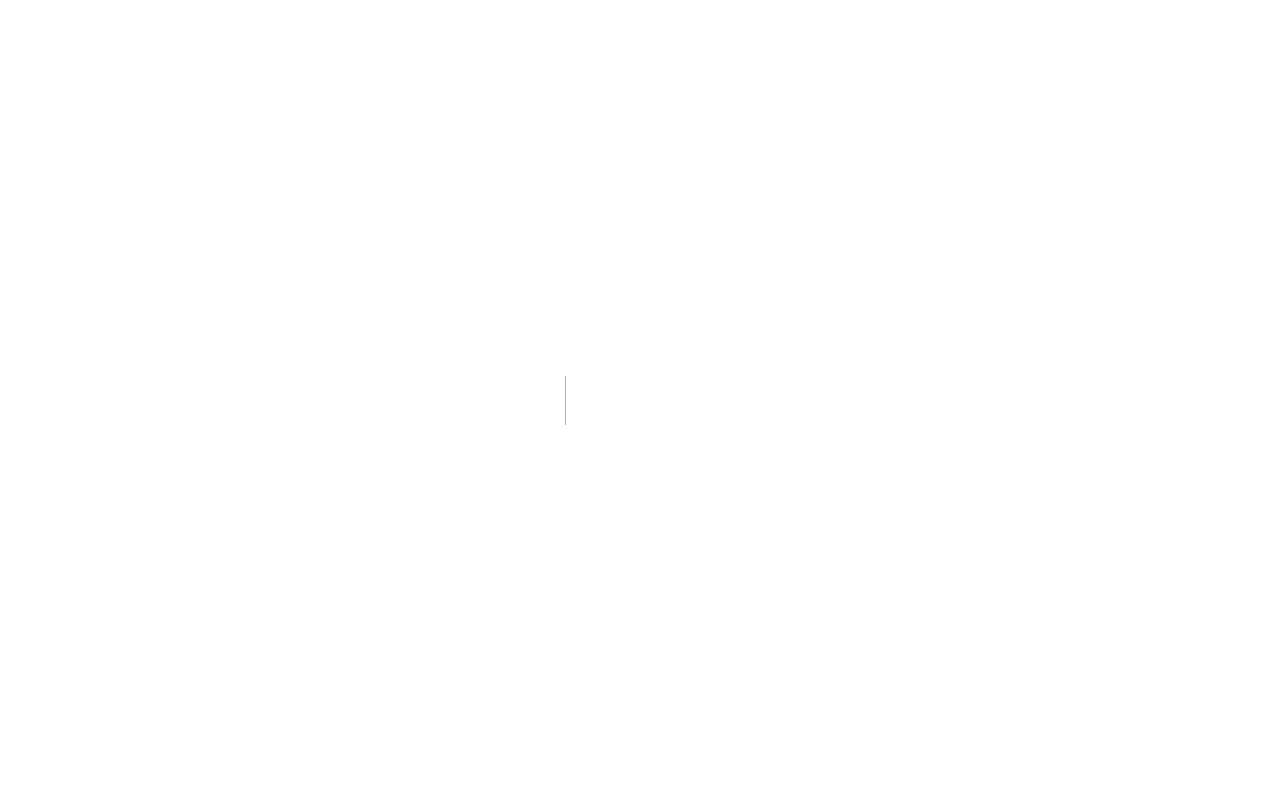
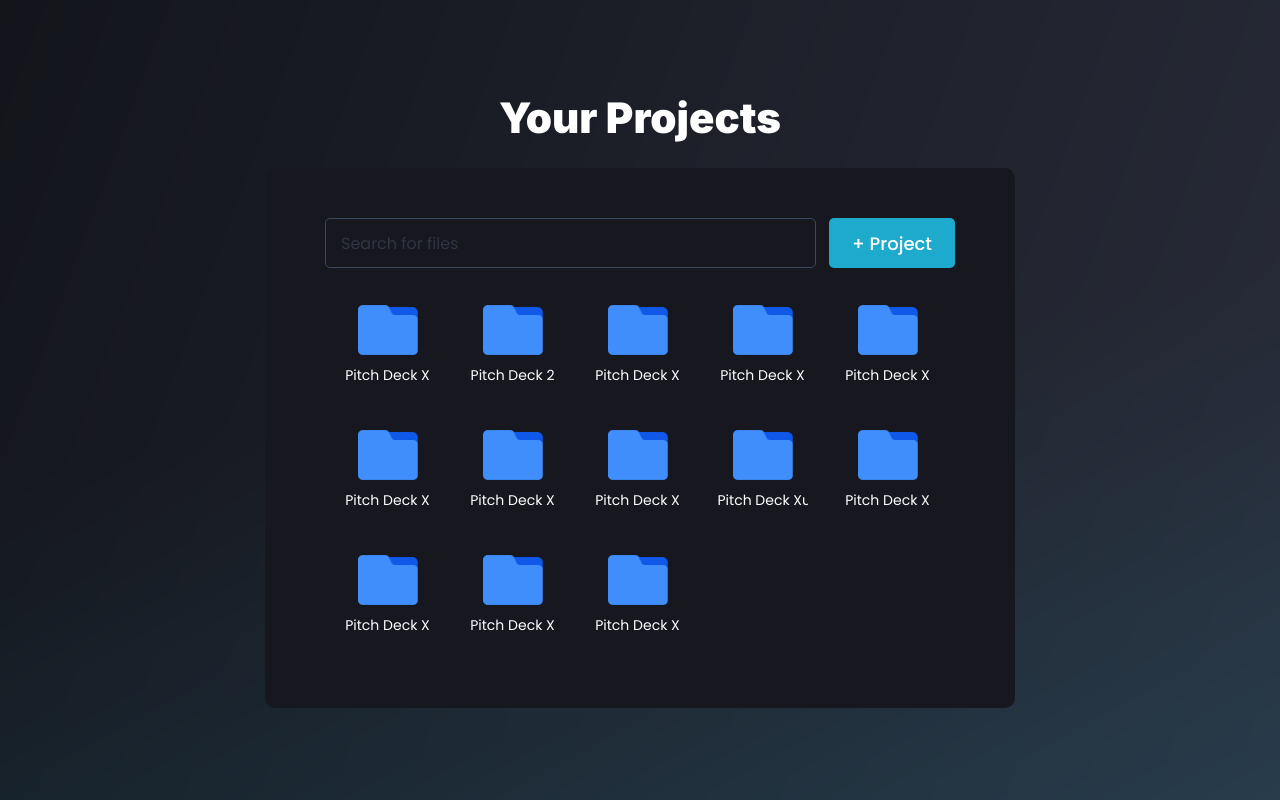
Before and after one commit to Keshraf/sigma, a Next.js app: page /files in a window 1280 px wide. Before the commit this address had no page. Built offline with nearby package versions, Linux system fonts and the light colour scheme.

Commit message:
Added Files Page

```diff
--- /dev/null
+++ b/pages/files.js
@@ -0,0 +1,108 @@
+import { useState } from "react";
+import styles from "../styles/Files.module.css";
+import Image from "next/image";
+
+const Files = () => {
+  const [query, setQuery] = useState("");
+  const [fileCode, setFileCode] = useState("");
+  const files = [
+    {
+      name: "Pitch Deck X",
+      id: "xyz",
+    },
+    {
+      name: "Pitch Deck 2",
+      id: "abc",
+    },
+    {
+      name: "Pitch Deck X",
+      id: "xyz",
+    },
+    {
+      name: "Pitch Deck X",
+      id: "xyz",
+    },
+    {
+      name: "Pitch Deck X",
+      id: "xyz",
+    },
+    {
+      name: "Pitch Deck X",
+      id: "xyz",
+    },
+    {
+      name: "Pitch Deck X",
+      id: "xyz",
+    },
+    {
+      name: "Pitch Deck X",
+      id: "xyz",
+    },
+    {
+      name: "Pitch Deck Xuvewrhbuiheurheuhburehbugvrhbe",
+      id: "xyz",
+    },
+    {
+      name: "Pitch Deck X",
+      id: "xyz",
+    },
+    {
+      name: "Pitch Deck X",
+      id: "xyz",
+    },
+    {
+      name: "Pitch Deck X",
+      id: "xyz",
+    },
+    {
+      name: "Pitch Deck X",
+      id: "xyz",
+    },
+  ];
+
+  const openFolderHandler = (id) => {
+    console.log(id);
+  };
+
+  return (
+    <>
+      <div className={styles.container}>
+        <div className={styles.blur}></div>
+        <h1 className={styles.heading}>Your Projects</h1>
+        <div className={styles.innerContainer}>
+          <div className={styles.search}>
+            <input
+              className={styles.searchBar}
+              type="text"
+              value={query}
+              onChange={(e) => setQuery(e.target.value)}
+              placeholder="Search for files"
+            />
+            <button className={styles.submit}>+ Project</button>
+          </div>
+          <div className={styles.folderContainer}>
+            {files.map((file, index) => {
+              return (
+                <div
+                  className={styles.folderBox}
+                  key={index}
+                  onClick={() => openFolderHandler(file.id)}
+                >
+                  <Image
+                    src="/images/folder.png"
+                    alt="folder"
+                    width="60px"
+                    height="50px"
+                  />
+                  <p className={styles.folderName}>{file.name}</p>
+                </div>
+              );
+            })}
+          </div>
+        </div>
+      </div>
+    </>
+  );
+};
+
+export default Files;
--- /dev/null
+++ b/styles/Files.module.css
@@ -0,0 +1,140 @@
+.container {
+    width: 100%;
+    height: 100vh;
+    display: flex;
+    flex-direction: column;
+    justify-content: center;
+    align-items: center;
+    position: relative;
+    background-color: #121219;
+    gap: 25px;
+    overflow: hidden;
+}
+
+.innerContainer{
+    width: 750px;
+    height: auto;
+    max-height: 600px;
+    padding: 50px 60px 50px 60px;
+    background-color: #171720;
+    display: flex;
+    flex-direction: column;
+    align-items: flex-start;
+    gap: 15px;
+    border-radius: 10px;
+    z-index: 1;
+}
+
+.heading{
+    font-family: 'Inter';
+    font-weight: 900;
+    font-size: 42px;
+    color: #FFF;
+    margin: 0px;
+    z-index: 1;
+}
+
+.search {
+    width: 100%;
+    height: 50px;
+    display: flex;
+    flex-direction: row;
+    justify-content: space-between;
+    align-items: center;
+}
+
+.searchBar{
+    width: 78%;
+    height: 50px;
+    border: 1px solid #374860;
+    border-radius: 5px;
+    padding-left: 15px;
+    background-color: transparent;
+    color: #fff;
+    font-family: 'Poppins';
+    font-size: 16px;
+}
+
+.searchBar::placeholder{
+    color: #303544;
+}
+
+.submit{
+    width: 20%;
+  height: 50px;
+  background: #1DAACC;
+  border-radius: 5px;
+  font-family: 'Poppins';
+  font-weight: 500;
+  font-size: 18px;
+  text-align: center;
+  color: #FFFFFF;
+  border: none;
+  user-select: none;
+  cursor: pointer;
+  display: flex;
+  flex-direction: row;
+  justify-content: center;
+  align-items: center;
+  }
+
+.folderBox {
+    width: 125px;
+    height: 125px;
+    display: flex;
+    flex-direction: column;
+    justify-content: center;
+    align-items: center;
+    gap: 10px;
+    color: #FFF;
+}
+
+.folderBox:hover{
+    background: rgba(37, 153, 255, 0.05);
+border: 1px solid #2599FF;
+border-radius: 5px;
+}
+
+.folderName{
+    color: #fff;
+    text-align: center;
+    font-family: 'Poppins';
+    font-size: 14px;
+    margin: 0;
+    overflow: hidden;
+    white-space: nowrap;
+    text-overflow:clip;
+    width: 90px;
+}
+
+.folderContainer{
+    width: 100%;
+    height: auto;
+    overflow-y: auto;
+    display: flex;
+    flex-direction: row;
+    flex-wrap: wrap;
+}
+
+.blur{
+    width: 2500px;
+    height: 2500px;
+    background: linear-gradient(272.79deg, rgba(0, 0, 0, 0.61) 3.54%, rgba(48, 53, 68, 0.61) 81.55%), linear-gradient(153.79deg, #1DAACC 0.41%, #20222D 50.2%);
+filter: blur(45px);
+position: absolute;
+z-index: 0;
+animation-name: rotation;
+animation-iteration-count: infinite;
+animation-duration: 10s;
+animation-timing-function: linear;
+  }
+
+  @keyframes rotation {
+    0% {
+        transform: rotate(0deg);
+    }
+    100% {
+        transform: rotate(360deg);
+    }
+
+  }
```
Also changed, not shown: public/images/folder.png (added).
